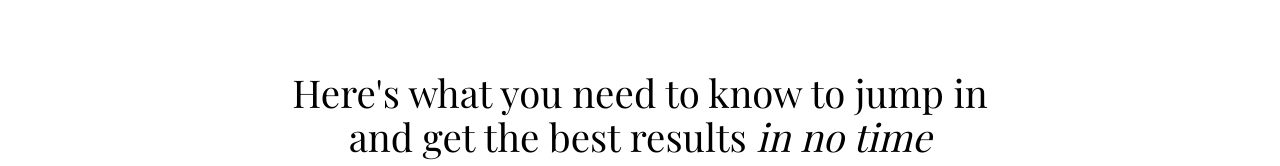
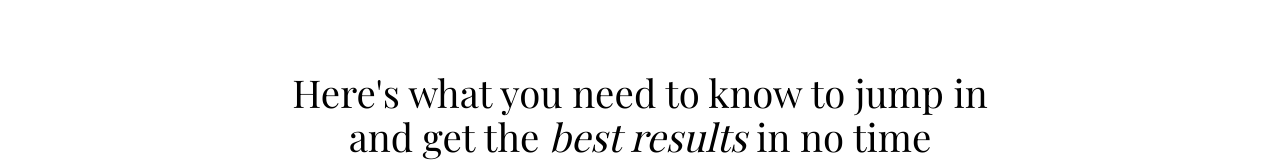
Before and after one commit to theidentitymagician/visibility-switch, a plain HTML site: page access/index.html in a window 1280 px wide. Shown: the part 634-800 px from the top of the page. Drawn offline with nearby package versions, Linux system fonts and the light colour scheme; a web font is replaced by a local one.

Commit message:
Access page: italic best results
Co-Authored-By: Claude Opus 5.5 <noreply@anthropic.com>
Claude-Session: https://claude.ai/code/session_01SBBnRPqnC9T2b7VVGEyvvm

```diff
--- a/access/index.html
+++ b/access/index.html
@@ -84,7 +84,7 @@ footer a{color:#888;text-decoration:none}
 
 <section class="steps-sec">
   <div class="wrap">
-    <h2>Here's what you need to know to jump in<br class="dbr"> and get the best results <em>in no time</em></h2>
+    <h2>Here's what you need to know to jump in<br class="dbr"> and get the <em>best results</em> in no time</h2>
     <div class="steps">
       <div><h3>Find your access email</h3><p>Look for an email from Hello Audio in the inbox you used at checkout, and open it on your phone. Not there within a few minutes? Check your Promotions or Spam folder.</p></div>
       <div><h3>Add it to your podcast app</h3><p>Tap the button in that email and pick your podcast app (Apple Podcasts and Pocket Casts work beautifully). The Visibility Switch shows up just like any other podcast.</p></div>
```
